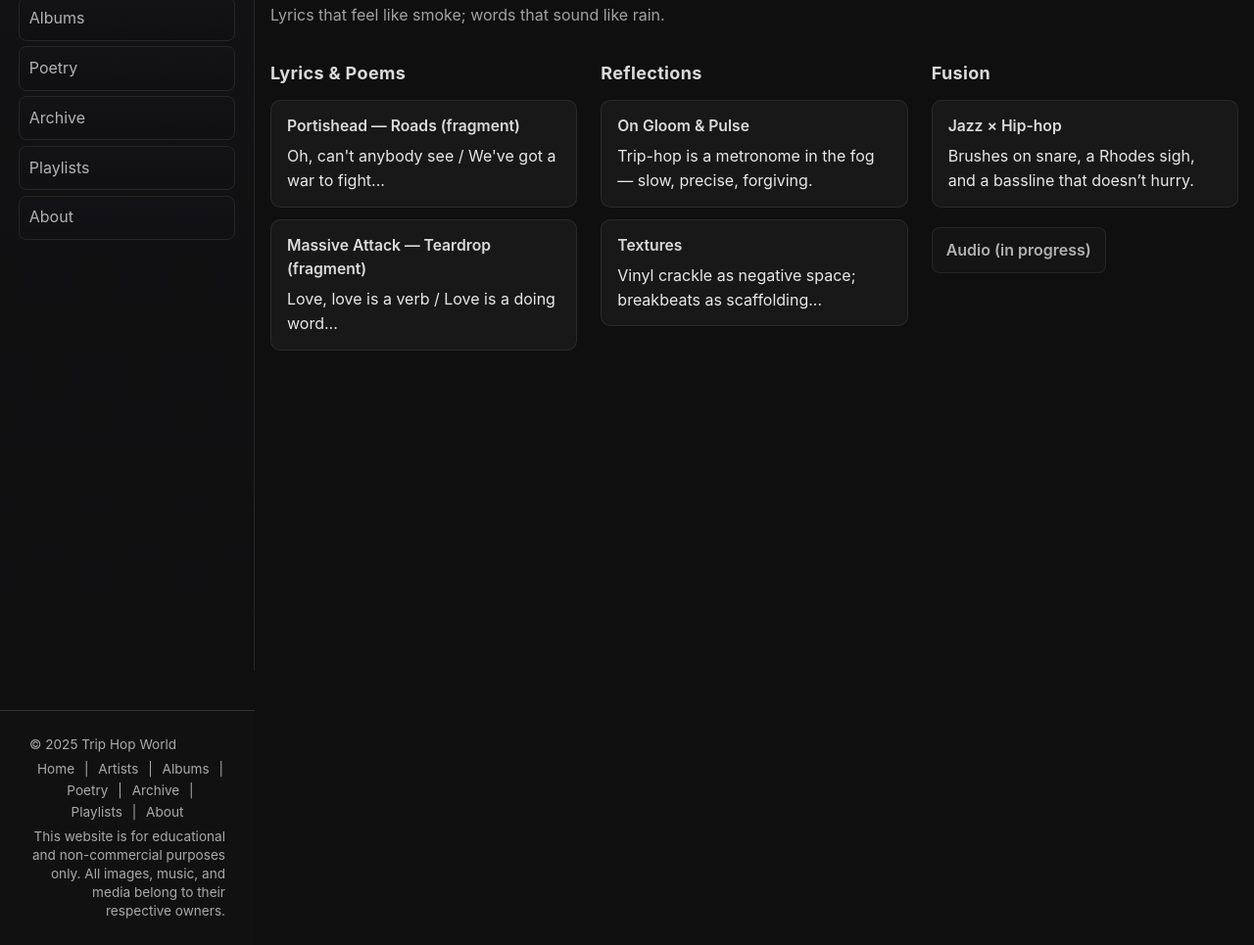
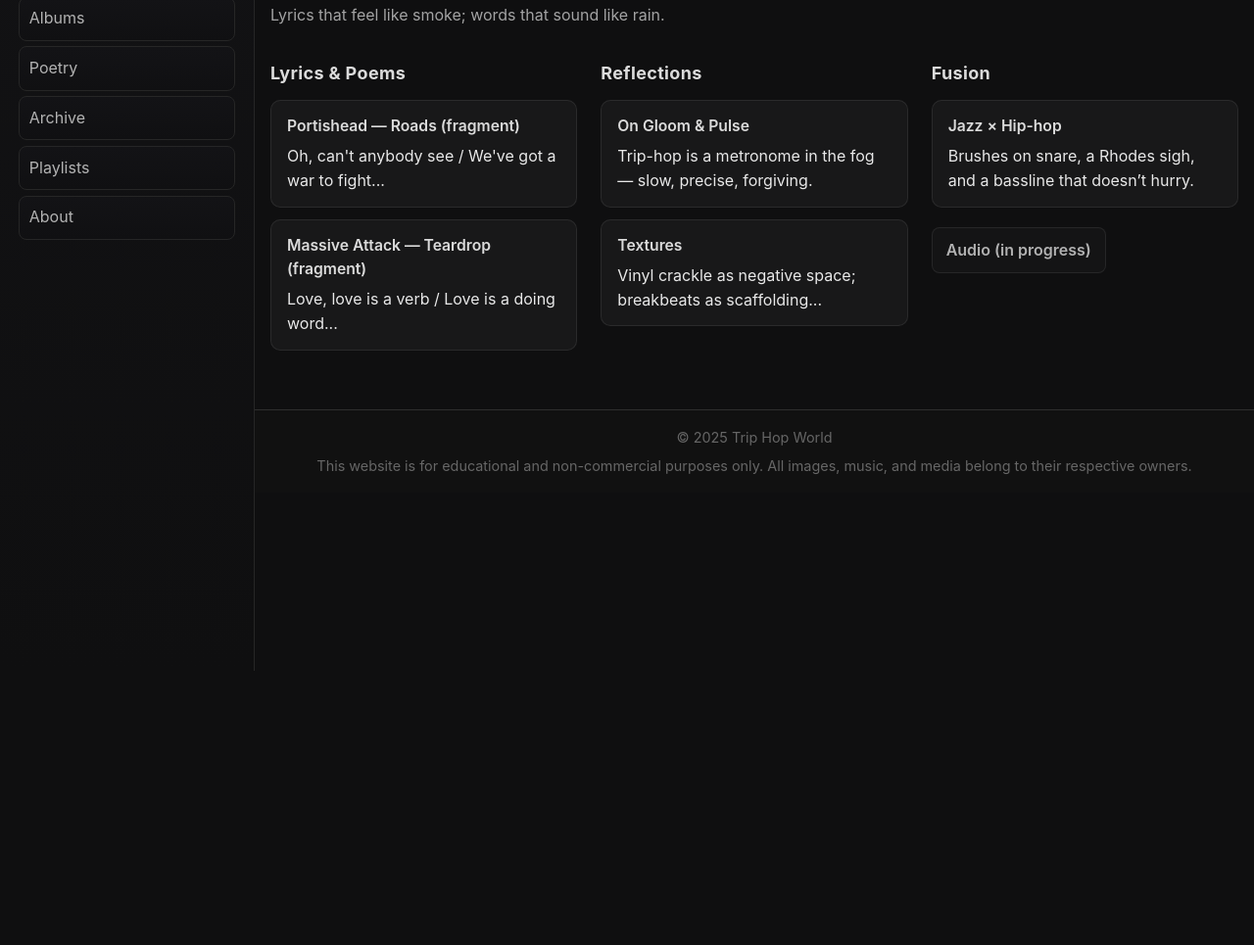
Before and after one commit to RagnarKocur/triphopworld, a plain HTML site: page pages/poetry.html in a window 1280 px wide. Shown: the part 115-1080 px from the top of the page at 98% size. After the commit the page ends 800 px from the top, so only its background shows below. Drawn offline with Linux system fonts and the light colour scheme.

Commit message:
added simple footer section to all subpages

```diff
--- a/assets/CSS/style.css
+++ b/assets/CSS/style.css
@@ -1063,46 +1063,19 @@ aside.nav nav a:hover {
     min-height: 40vh;
   }
 }
-/* FOOTER STYLES */
-.footer {
-  display: flex;
-  justify-content: space-between;
-  align-items: flex-start;
-  flex-wrap: wrap;
-  padding: 20px 30px;
+.soft-footer {
   background: #111;
-  color: #aaa;
-  font-size: 0.85rem;
-  border-top: 1px solid #333;
-  margin-top: 40px;
+  color: #666;
+  font-size: 0.9em;
+  padding: 16px 0;
+  text-align: center;
+  border-top: 1px solid rgba(255, 255, 255, 0.12);
 }
 
-.footer p {
-  margin: 5px 0;
-  line-height: 1.4;
+.soft-footer p {
+  margin: 0 0 6px;
 }
 
-.footer a {
-  color: #aaa;
-  text-decoration: none;
-  margin: 0 6px;
-  transition: color 0.3s ease;
+.soft-footer p:last-child {
+  margin: 0;
 }
-
-.footer a:hover {
-  color: #fff;
-}
-
-.footer-left {
-  flex: 1 1 150px;
-}
-
-.footer-center {
-  flex: 2 1 300px;
-  text-align: center;
-}
-
-.footer-right {
-  flex: 1 1 250px;
-  text-align: right;
-}
--- a/pages/poetry.html
+++ b/pages/poetry.html
@@ -93,31 +93,17 @@
             </div>
           </div>
         </section>
+        <!-- Soft footer (inline styles, zero layout impact) -->
+        <section class="soft-footer" arial-label="site note">
+          <div class="wrap">
+            <p>© 2025 Trip Hop World</p>
+            <p>
+              This website is for educational and non-commercial purposes only.
+              All images, music, and media belong to their respective owners.
+            </p>
+          </div>
+        </section>
       </main>
-
-      <!-- UNIVERSAL FOOTER -->
-      <footer class="footer">
-        <div class="footer-left">
-          <p>© 2025 Trip Hop World</p>
-        </div>
-
-        <div class="footer-center">
-          <a href="index.html">Home</a> |
-          <a href="pages/artists.html">Artists</a> |
-          <a href="pages/albums.html">Albums</a> |
-          <a href="pages/poetry.html">Poetry</a> |
-          <a href="pages/archive.html">Archive</a> |
-          <a href="pages/playlists.html">Playlists</a> |
-          <a href="pages/about.html">About</a>
-        </div>
-
-        <div class="footer-right">
-          <p>
-            This website is for educational and non-commercial purposes only.
-            All images, music, and media belong to their respective owners.
-          </p>
-        </div>
-      </footer>
     </div>
   </body>
 </html>
```
Also changed, not shown: index.html (+11 -24 lines), pages/about.html (+10 -0 lines), pages/albums.html (+10 -0 lines), pages/archive.html (+10 -0 lines), pages/artists.html (+10 -0 lines), pages/playlists.html (+10 -23 lines).
